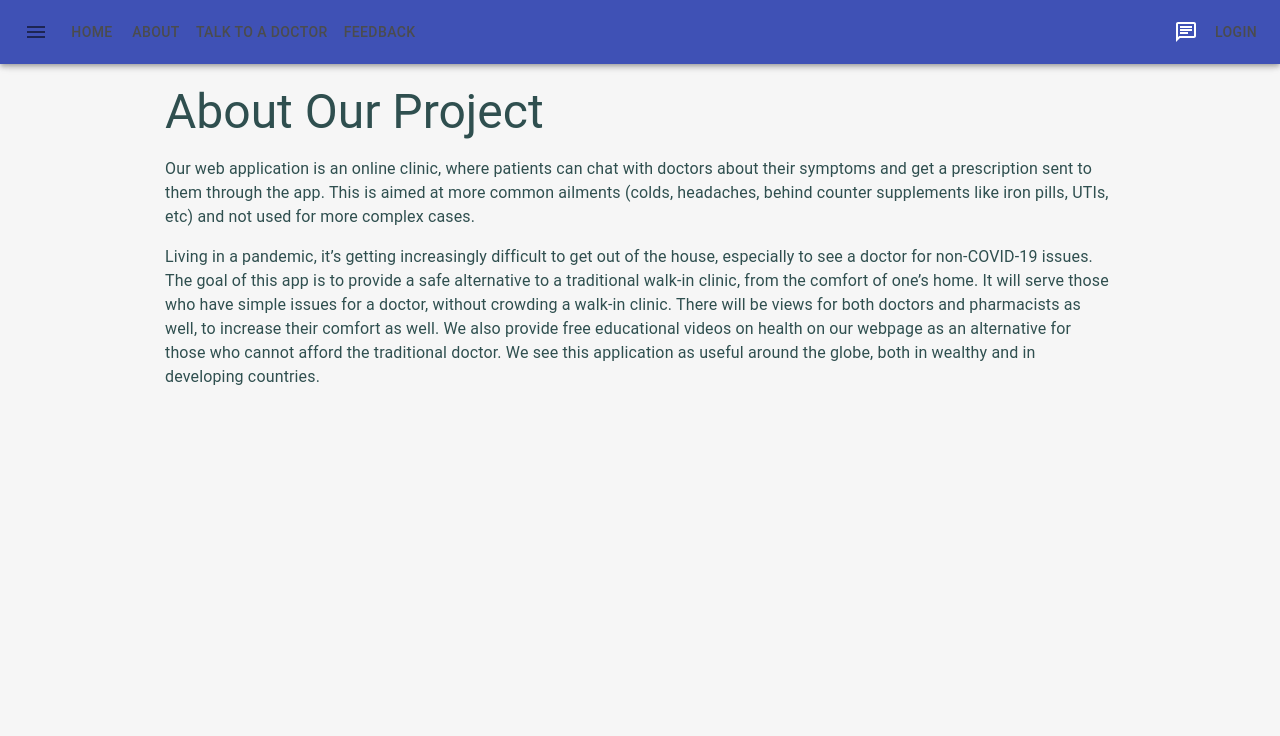
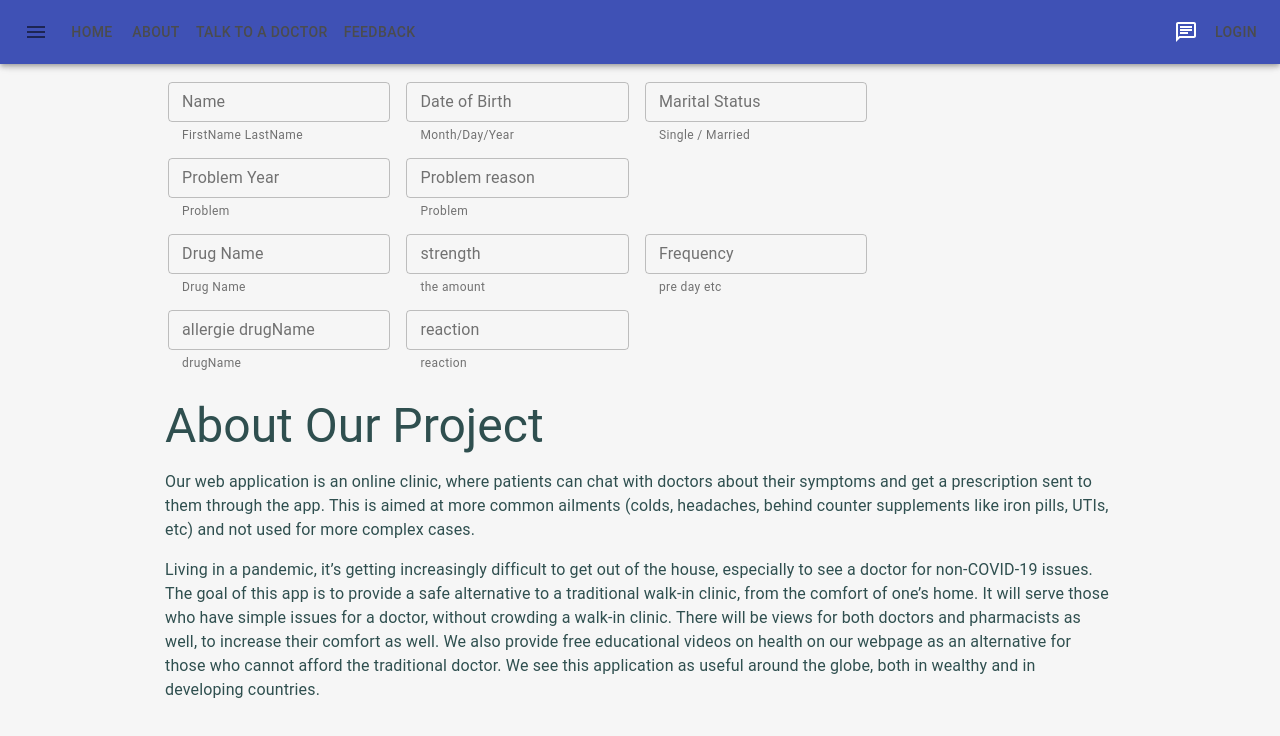
Before and after one commit to serach24/Care-Clinic, a React (Create React App) app: page /about in a window 1280 px wide. Shown: the top 736 px of the page. Built offline with nearby package versions, Linux system fonts and the light colour scheme.

Commit message:
patient history form 0.1

```diff
--- /dev/null
+++ b/src/components/Patient/HealthForm/index.js
@@ -0,0 +1,109 @@
+import React from "react";
+import { withStyles } from '@material-ui/core/styles';
+import TextField from '@material-ui/core/TextField';
+
+
+import { styles } from './styles';
+class HealthForm extends React.Component {
+
+render () {
+    const { classes, patient } = this.props;
+    return (
+        <div className={classes.formroot}>
+            <div>
+            <TextField
+                label="Name"
+                id="outlined-margin-dense"
+                className={classes.textField}
+                placeholder="placeholder"
+                helperText="FirstName LastName"
+                margin="dense"
+                variant="outlined"
+            />
+            <TextField
+                label="Date of Birth"
+                id="outlined-margin-dense"
+                className={classes.textField}
+                helperText="Month/Day/Year"
+                margin="dense"
+                variant="outlined"
+            />
+            <TextField
+                label="Marital Status"
+                id="outlined-margin-dense"
+                className={classes.textField}
+                helperText="Single / Married"
+                margin="dense"
+                variant="outlined"
+            />
+            </div>
+            <div>
+           <TextField
+                label="Problem Year"
+                id="outlined-margin-dense"
+                className={classes.textField}
+                helperText="Problem"
+                fullWidth
+                margin="dense"
+                variant="outlined"
+            />
+            <TextField
+                label="Problem reason"
+                id="outlined-margin-dense"
+                className={classes.textField}
+                helperText="Problem"
+                margin="dense"
+                variant="outlined"
+            />
+            </div>
+            <div>
+           <TextField
+                label="Drug Name"
+                id="outlined-margin-dense"
+                className={classes.textField}
+                helperText="Drug Name"
+                margin="dense"
+                variant="outlined"
+            />
+            <TextField
+                label="strength"
+                id="outlined-margin-dense"
+                className={classes.textField}
+                helperText="the amount"
+                margin="dense"
+                variant="outlined"
+            />
+            <TextField
+                label="Frequency"
+                id="outlined-margin-dense"
+                className={classes.textField}
+                helperText="pre day etc"
+                margin="dense"
+                variant="outlined"
+            />
+            </div>
+            <div>
+            <TextField
+                label="allergie drugName"
+                id="outlined-margin-dense"
+                className={classes.textField}
+                helperText="drugName"
+                margin="dense"
+                variant="outlined"
+            />
+            <TextField
+                label="reaction"
+                id="outlined-margin-dense"
+                className={classes.textField}
+                helperText="reaction"
+                margin="dense"
+                variant="outlined"
+            />
+            </div>
+        </div>
+    );
+}
+
+}
+
+export default withStyles(styles, { withTheme: true })(HealthForm);
--- /dev/null
+++ b/src/components/Patient/HealthForm/styles.js
@@ -0,0 +1,16 @@
+export const styles = theme => ({
+    formroot: {
+        display:"flex",
+        flexWrap:"wrap",
+        width:960,
+        margin:"10px auto"
+    },
+    textField: {
+        marginLeft: theme.spacing(1),
+        marginRight: theme.spacing(1),
+        width: '25ch',
+      },
+    textFieldFull: {
+        margin: 8
+    }
+});
--- a/src/pages/About/index.js
+++ b/src/pages/About/index.js
@@ -3,6 +3,7 @@ import React from "react";
 //importing components
 import NavBar from "../../components/ui/NavBar";
 import StoryPage from "../../components/StoryPage";
+import HealthForm from "../../components/Patient/HealthForm";
 
 import "./styles.css";
 
@@ -18,6 +19,7 @@ class About extends React.Component{
         return (
             <div className="App">
                 <NavBar which={this.props.which} change={this.props.change}/>
+                <HealthForm/>
                 <StoryPage header={this.state.articleheader} content={this.state.articlecontent} />
             </div>
         );
```
Also changed, not shown: src/components/Patient/HealthHistory/index.js (added).
